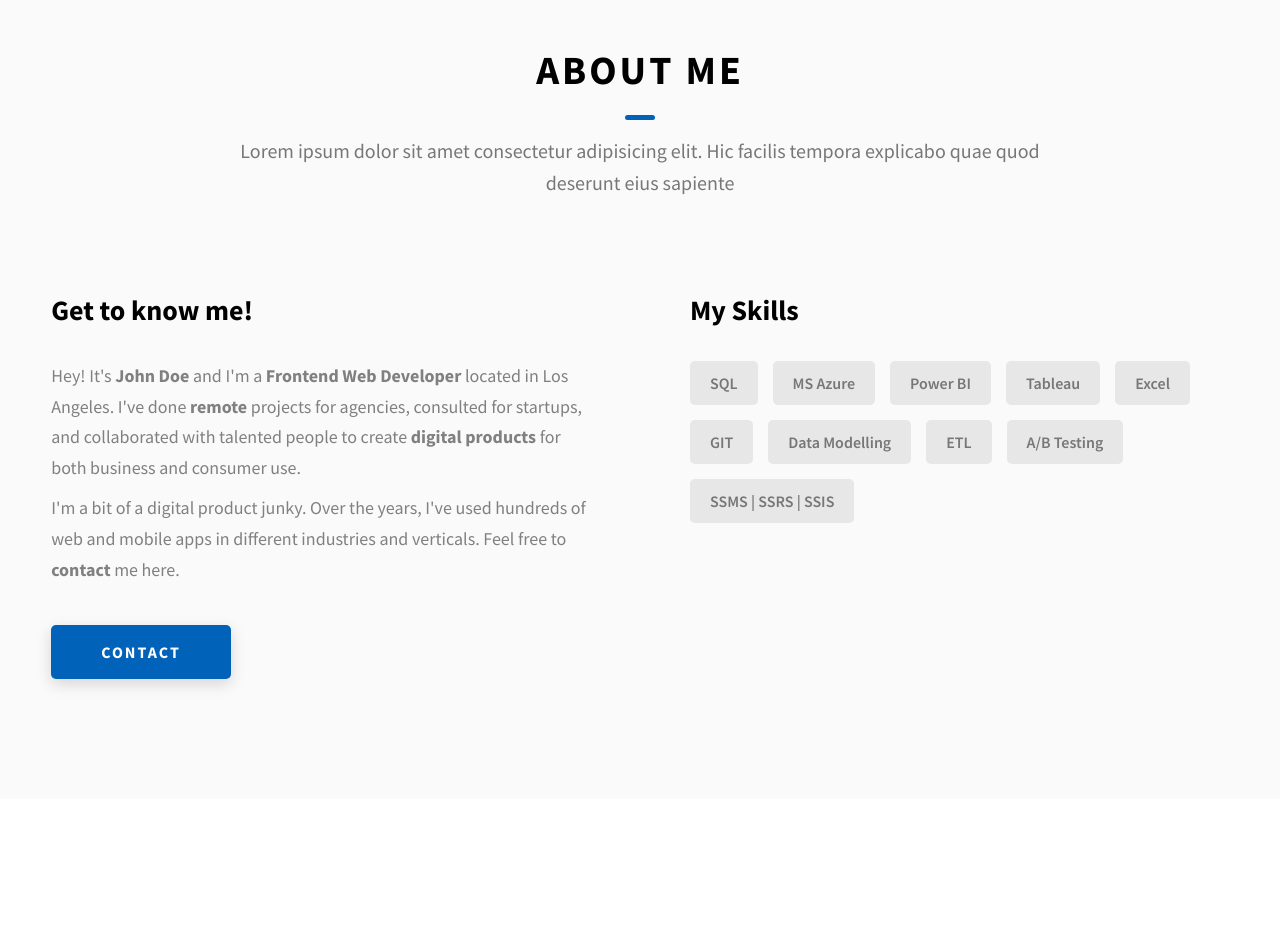
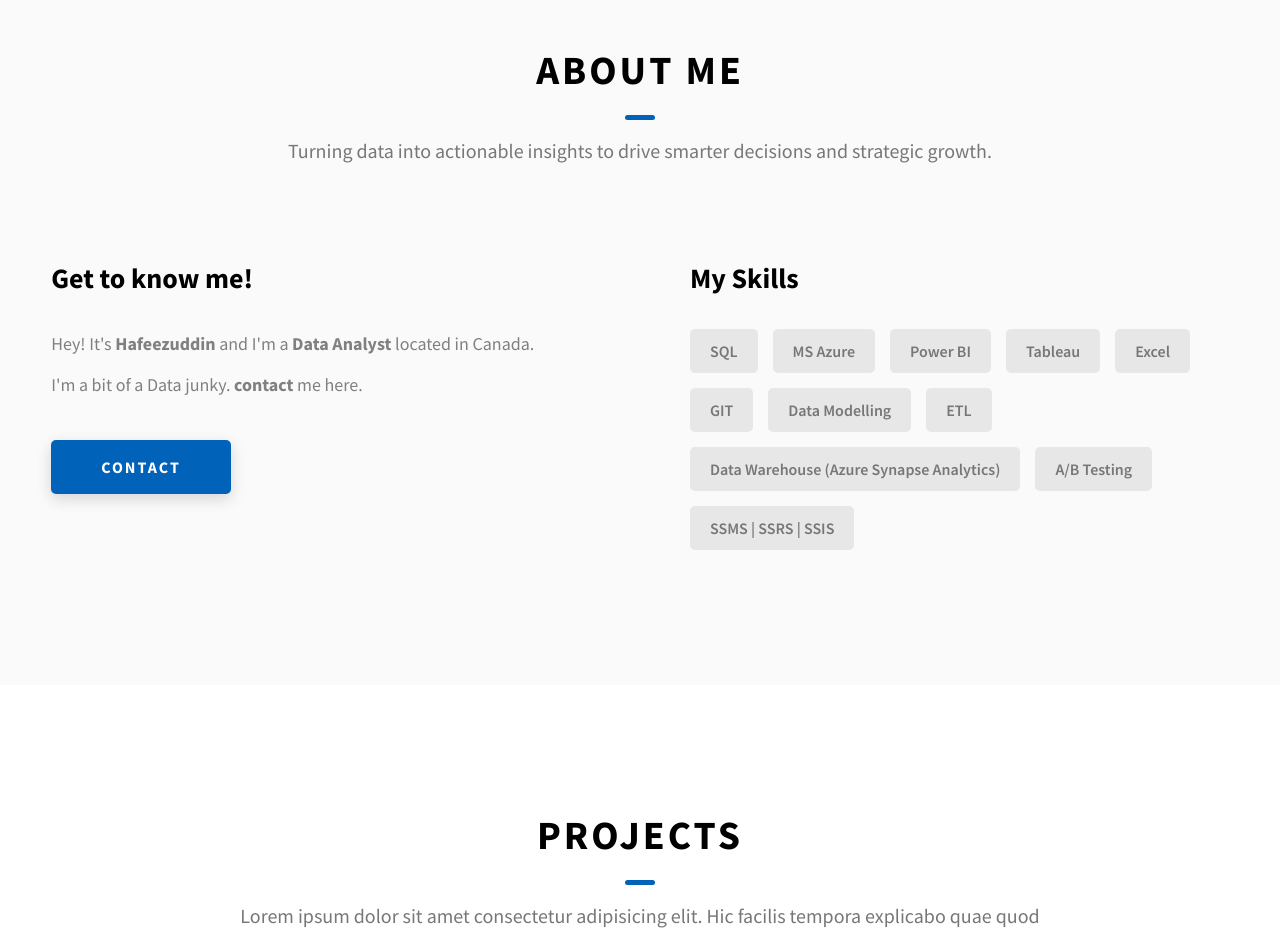
Before and after one commit to hafeezuddin/hafeezuddin.github.io, a website: page index.html in a window 1280 px wide. Shown: the part 880-1815 px from the top of the page. Drawn offline with Linux system fonts and the light colour scheme.

Commit message:
Skills Updating

```diff
--- a/index.html
+++ b/index.html
@@ -121,8 +121,7 @@
         <h2 class="heading heading-sec heading-sec__mb-med">
           <span class="heading-sec__main">About Me</span>
           <span class="heading-sec__sub">
-            Lorem ipsum dolor sit amet consectetur adipisicing elit. Hic facilis
-            tempora explicabo quae quod deserunt eius sapiente
+            Turning data into actionable insights to drive smarter decisions and strategic growth.
           </span>
         </h2>
         <div class="about__content">
@@ -131,19 +130,12 @@
             <div class="about__content-details">
               <p class="about__content-details-para">
                 Hey! It's
-                <strong>John Doe</strong>
-                and I'm a <strong> Frontend Web Developer </strong> located in
-                Los Angeles. I've done
-                <strong> remote </strong>
-                projects for agencies, consulted for startups, and collaborated
-                with talented people to create
-                <strong>digital products </strong>
-                for both business and consumer use.
+                <strong>Hafeezuddin</strong>
+                and I'm a <strong> Data Analyst</strong> located in
+                Canada.
               </p>
               <p class="about__content-details-para">
-                I'm a bit of a digital product junky. Over the years, I've used
-                hundreds of web and mobile apps in different industries and
-                verticals. Feel free to
+                I'm a bit of a Data junky.
                 <strong>contact</strong> me here.
               </p>
             </div>
@@ -162,8 +154,10 @@
               <div class="skills__skill">GIT</div>
               <div class="skills__skill">Data Modelling</div>
               <div class="skills__skill">ETL</div>
+              <div class="skills__skill">Data Warehouse (Azure Synapse Analytics)</div>
               <div class="skills__skill">A/B Testing</div>
               <div class="skills__skill">SSMS | SSRS | SSIS </div>
+
             </div>
           </div>
         </div>
```
